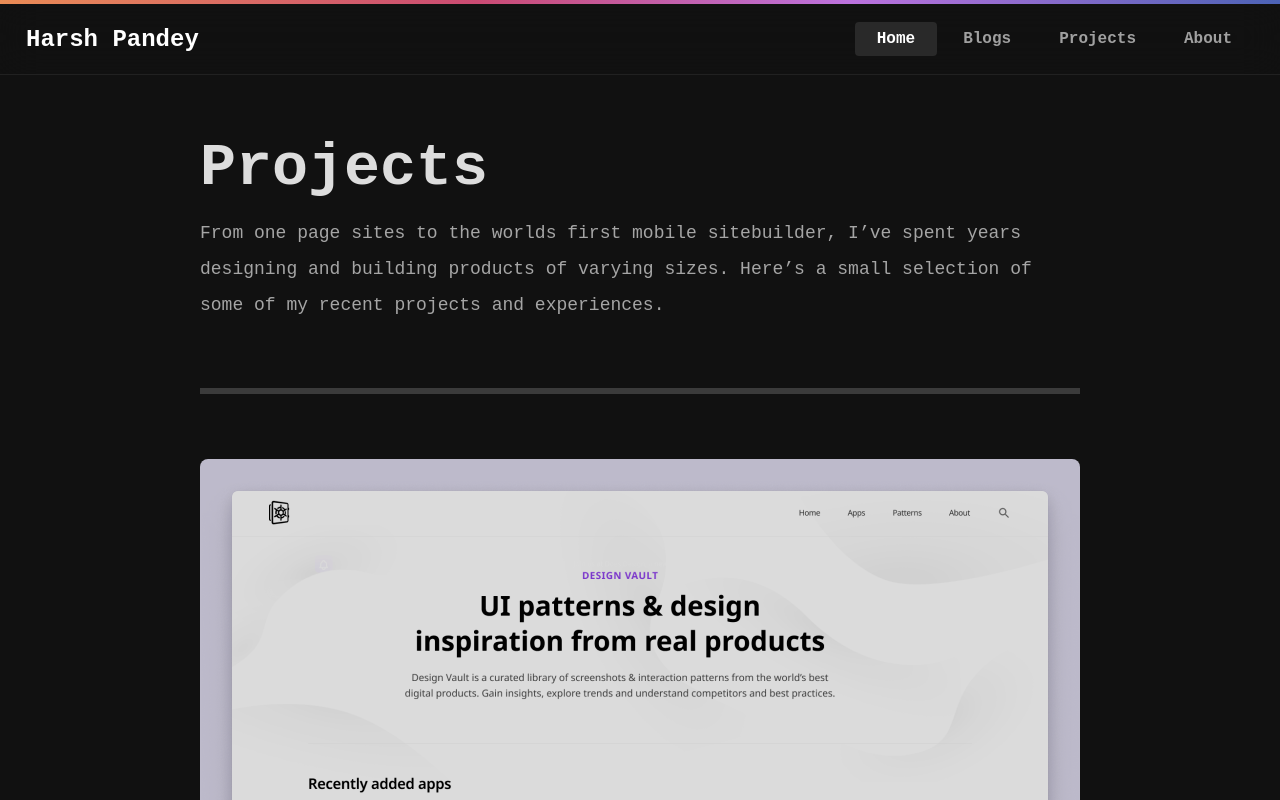
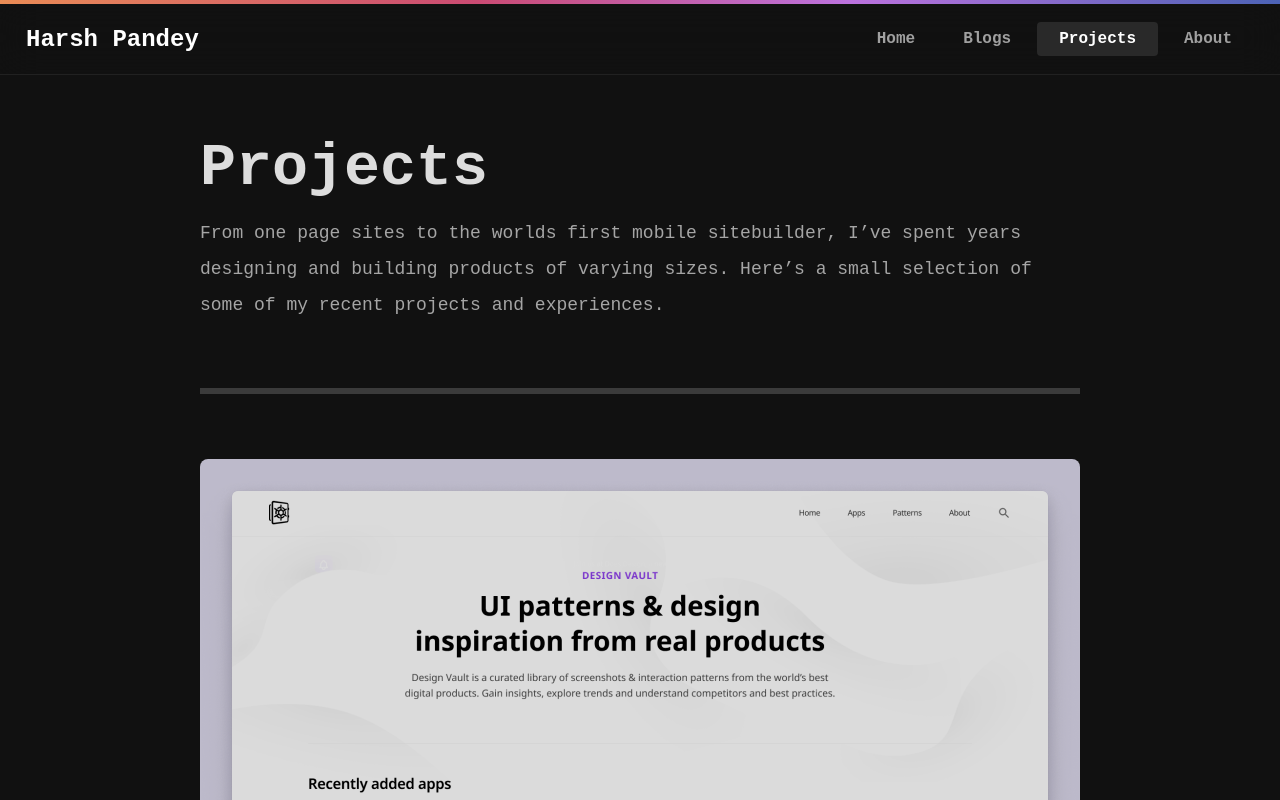
Before and after one commit to harshpandey002/portfolio-new, a Next.js app: page /projects in a window 1280 px wide. Shown: the top 800 px of the page. Built offline with nearby package versions, Linux system fonts and the light colour scheme; grey boxes are pictures that could not be loaded.

Commit message:
Active Link

```diff
--- a/components/Header.jsx
+++ b/components/Header.jsx
@@ -1,8 +1,15 @@
 import React from "react";
 import styles from "@/styles/Header.module.css";
 import Link from "next/link";
+import { useRouter } from "next/router";
 
 export default function Header() {
+  const router = useRouter();
+
+  const isActive = (path) => {
+    return path === router.asPath;
+  };
+
   return (
     <div className={styles.container}>
       <div className={styles.gradient} />
@@ -12,14 +19,16 @@
         </div>
         <ul className={styles.links}>
           <Link href="/">
-            <li className={styles.active}>Home</li>
+            <li className={isActive("/") ? styles.active : ""}>Home</li>
           </Link>
-          <li>Blogs</li>
+          <li className={isActive("/blog") ? styles.active : ""}>Blogs</li>
           <Link href="/projects">
-            <li>Projects</li>
+            <li className={isActive("/projects") ? styles.active : ""}>
+              Projects
+            </li>
           </Link>
           <Link href="/about">
-            <li>About</li>
+            <li className={isActive("/about") ? styles.active : ""}>About</li>
           </Link>
         </ul>
       </nav>
```
